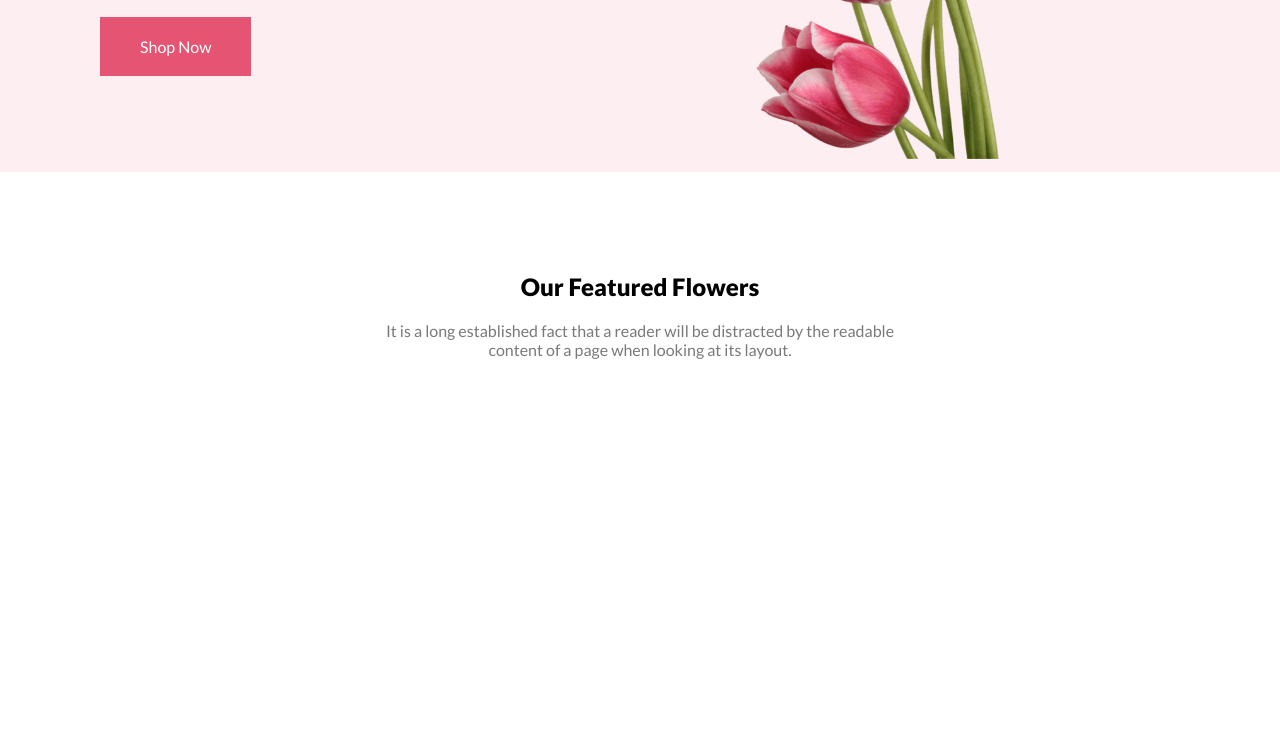
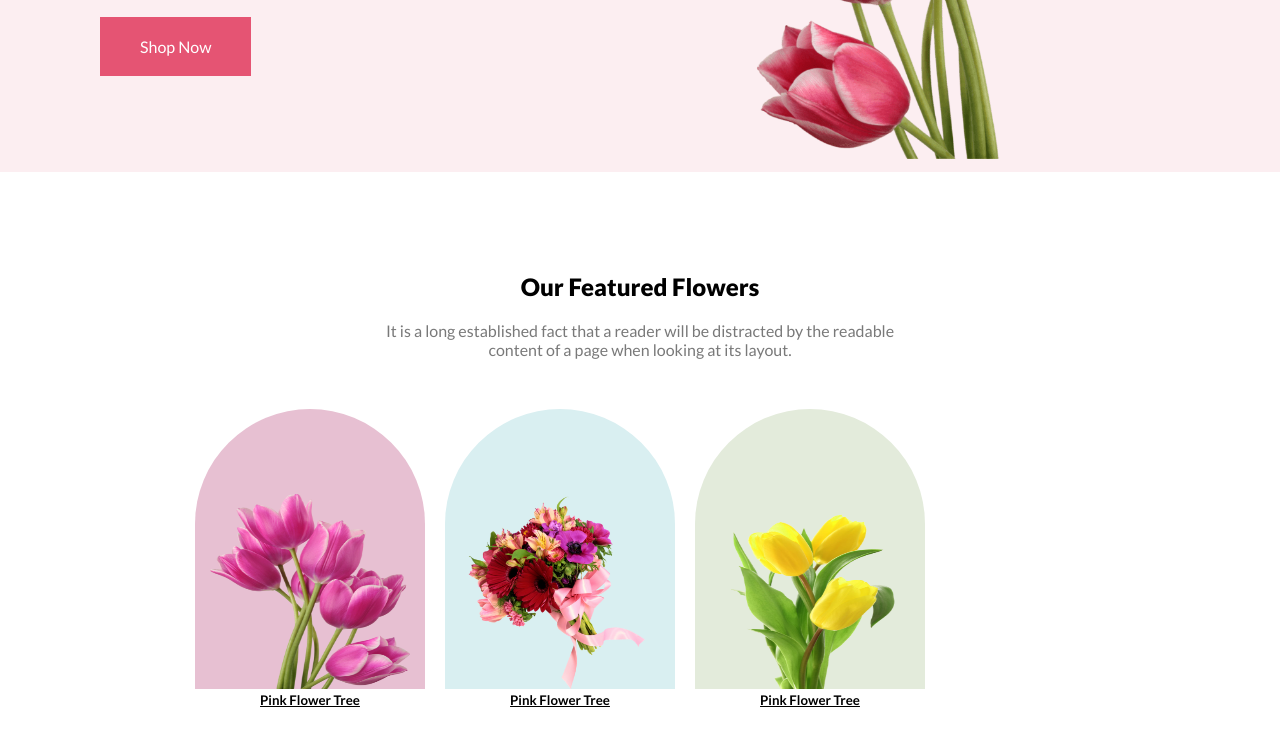
Before and after one commit to riyan1209/flower-assignment, a plain HTML site: page index.html in a window 1280 px wide. Shown: the part 355-1100 px from the top of the page. Before the commit the page ends 800 px from the top, so only its background shows below. Drawn offline with Linux system fonts and the light colour scheme.

Commit message:
Featured Flower Section added

```diff
--- a/index.html
+++ b/index.html
@@ -39,7 +39,20 @@
     <!-- Our feature Banner Section Box START -->
 
     <section>
-
+        <div class="Box-container">
+            <div class="box-one">
+                <img class="box-img" src="./Flower Asset/pngwing 6.png" alt="flower image one">
+                <h5 style="text-align: center;"><u>Pink Flower Tree</u></h5>
+            </div>
+            <div class="box-two">
+                <img class="box-img" src="./Flower Asset/pngwing 5.png" alt="flower image two">
+                <h5 style="text-align: center;"><u>Pink Flower Tree</u></h5>
+            </div>
+            <div class="box-three">
+                <img class="box-img" src="./Flower Asset/pngwing 7.png" alt="flower image three">
+                <h5 style="text-align: center;"><u>Pink Flower Tree</u></h5>
+            </div>
+        </div>
     </section>
 
 </body>
--- a/style.css
+++ b/style.css
@@ -52,3 +52,48 @@
     text-align: center;
     margin-top: 100px;
 }
+
+/*  Our feature Banner Section Box CSS  */
+
+.Box-container{
+    height: 500px;
+    width: 500px;
+    /* background-color: red; */
+    display: flex;
+    margin: auto;
+    margin-top: 50px;
+    margin-left: 195px;
+
+    gap: 20px;
+}
+
+.box-one{
+    background-color: #e7c0d2;
+
+    height: 250px;
+    width: 900px;
+    border-radius: 300px 300px 0px 0px;
+    padding: 15px;
+}
+
+.box-two{
+    background-color: #D9EFF1;
+    height: 250px;
+    width: 900px;
+    border-radius: 300px 300px 0px 0px;
+    padding: 15px;
+}
+
+.box-three{
+    background-color: #E3EBDB;
+    height: 250px;
+    width: 900px;
+    border-radius: 300px 300px 0px 0px;
+    padding: 15px;
+}
+
+.box-img{
+    width: 200px;
+    margin-top: 70px;
+    height: 195px;
+}
```
